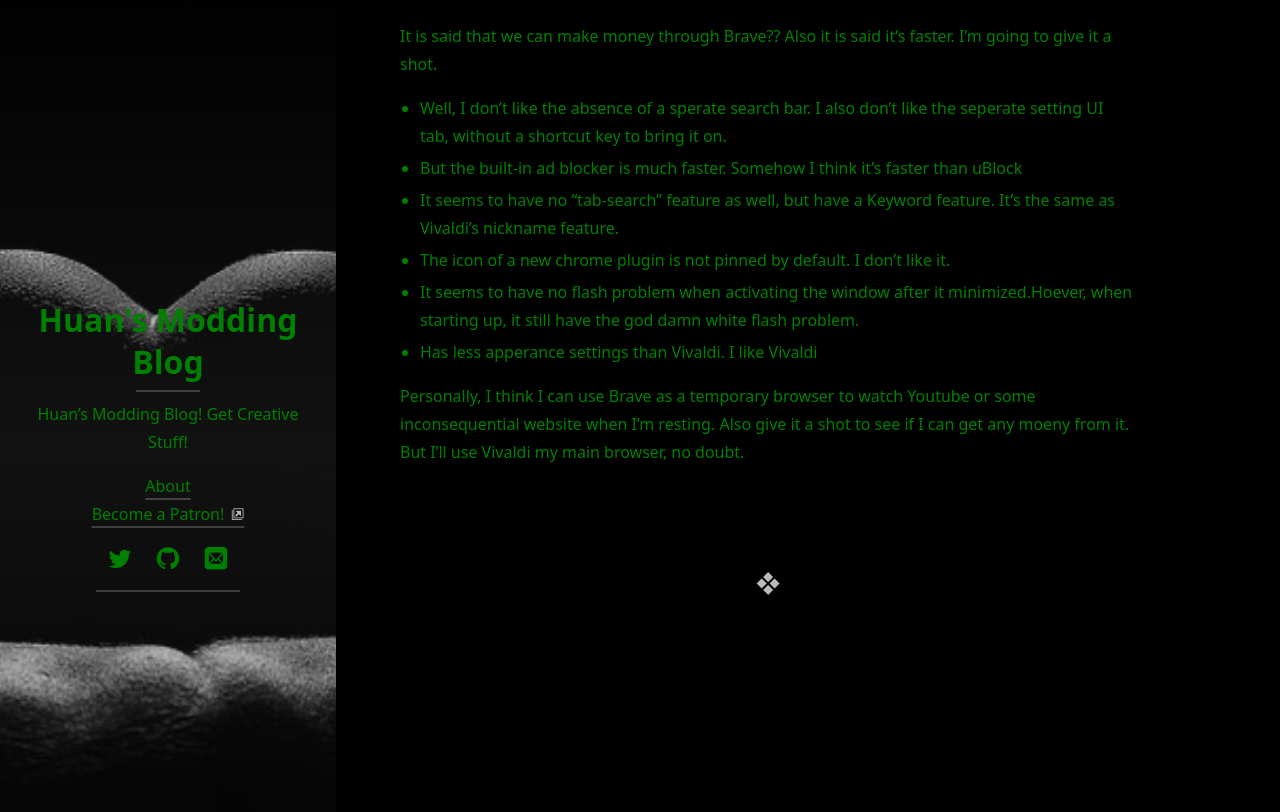
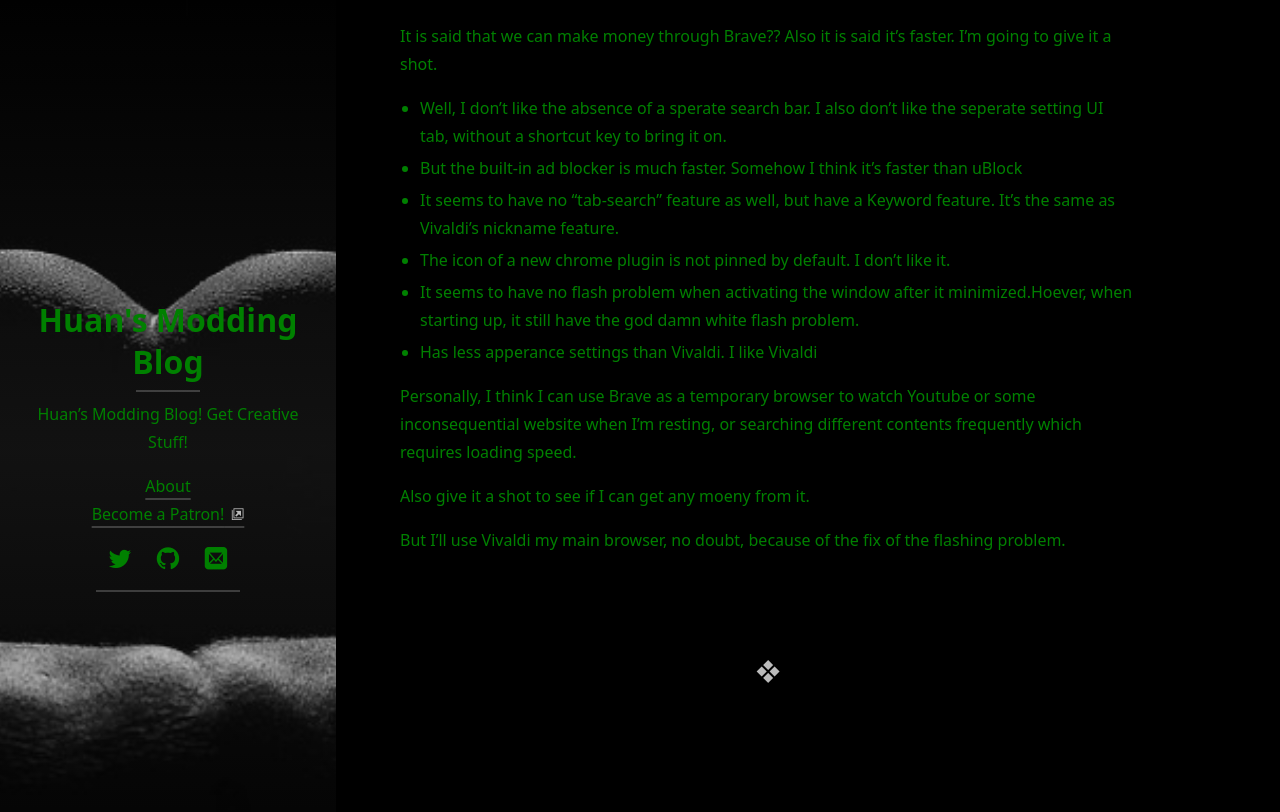
Before and after one commit to huanrenfeng/huanrenfeng.github.io, a Jekyll site: the page built from _posts/2020-11-19-switch-from-chrome-to-edge-to-vivaldi.md, in a window 1280 px wide and 900 px high, scrolled down 2660 px. Shown: the top 812 px of the window. Built offline with Jekyll 4.4.1, drawn with Linux system fonts in a browser that asks for light colours; cached includes are drawn as plain includes; nearby versions of some CDN libraries; some web fonts are replaced; our own code applies the rules of GitHub Pages for plain Markdown files; library files that are not in the unit come from our copies.

Commit message:
Update 2020-11-19-switch-from-chrome-to-edge-to-vivaldi.md

```diff
--- a/_posts/2020-11-19-switch-from-chrome-to-edge-to-vivaldi.md
+++ b/_posts/2020-11-19-switch-from-chrome-to-edge-to-vivaldi.md
@@ -91,4 +91,8 @@
 
 
 
-Personally, I think I can use Brave as a temporary browser to watch Youtube or some inconsequential website when I'm resting. Also give it a shot to see if I can get any moeny from it. But I'll use Vivaldi my main browser, no doubt.
+Personally, I think I can use Brave as a temporary browser to watch Youtube or some inconsequential website when I'm resting, or searching different contents frequently which requires loading speed.
+
+Also give it a shot to see if I can get any moeny from it.
+
+But I'll use Vivaldi my main browser, no doubt, because of the fix of the flashing problem.
```
